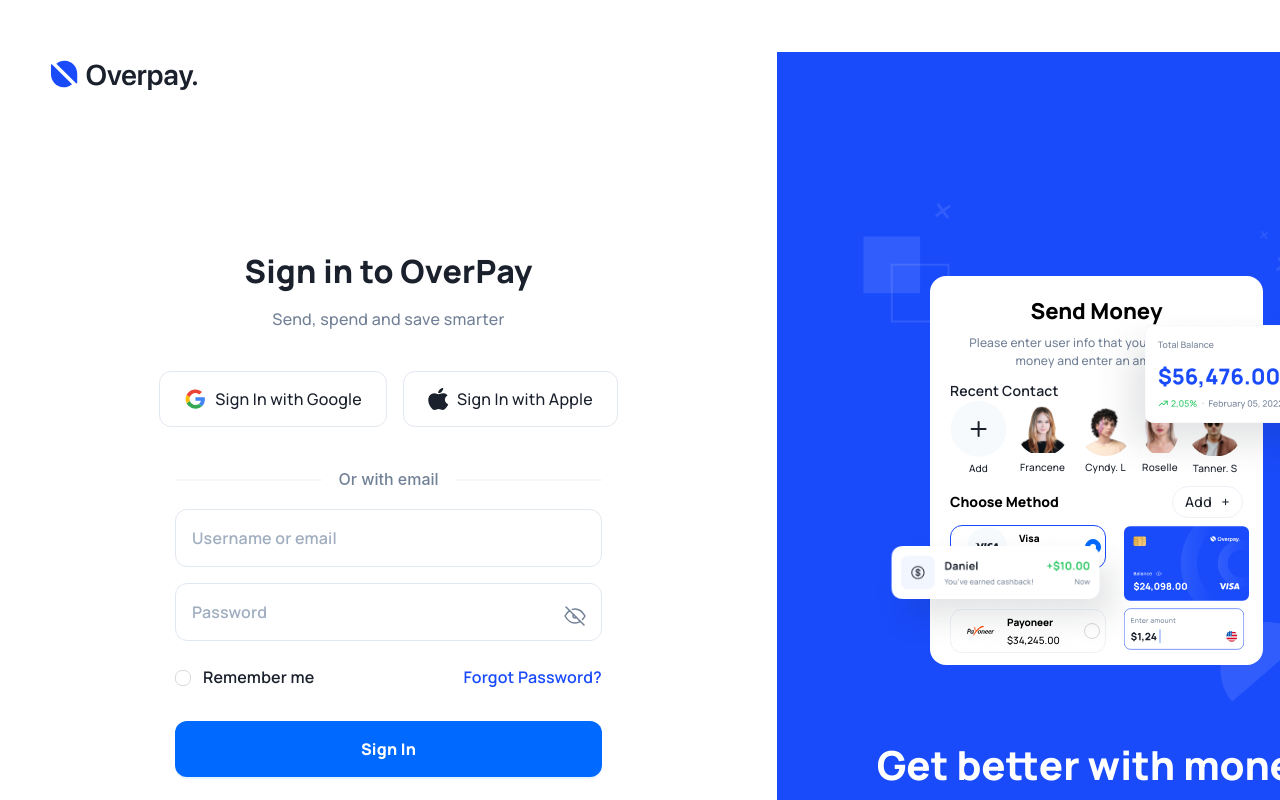
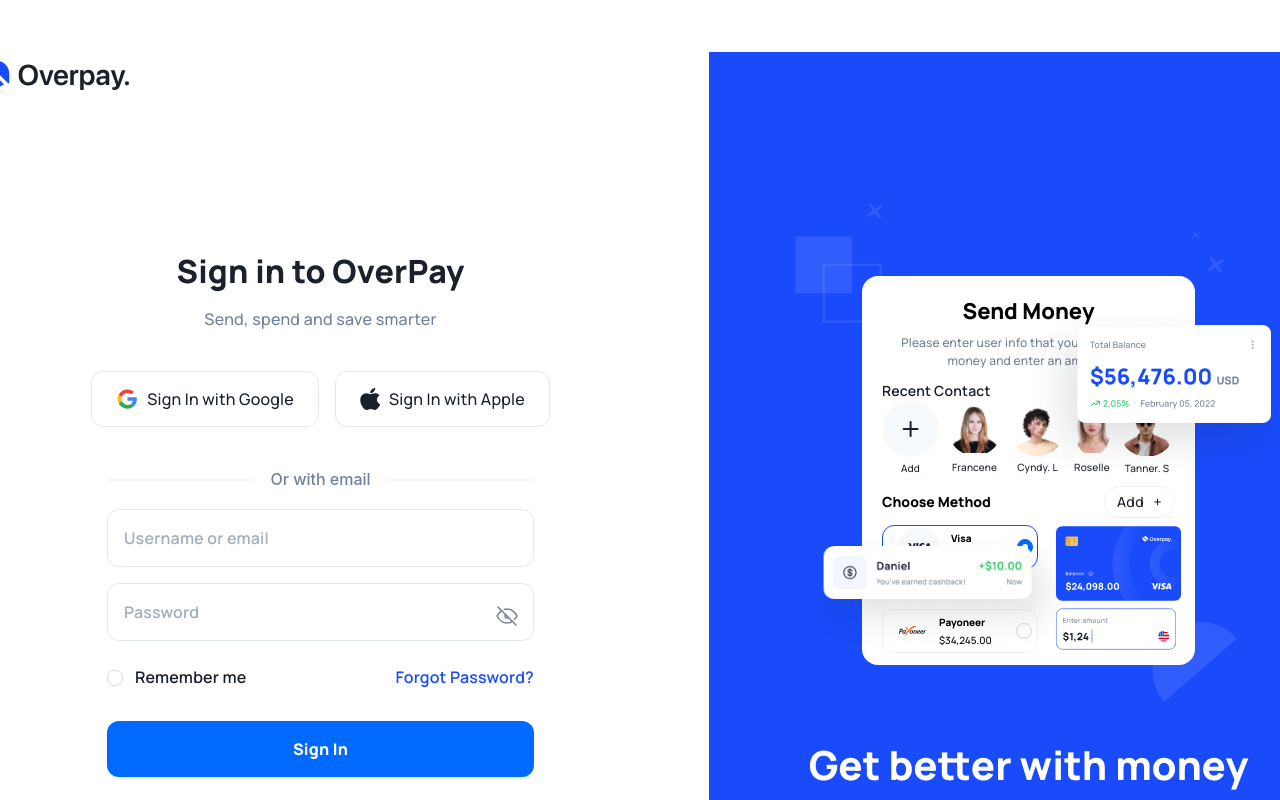
Before and after one commit to Akshay8122/react-component-practical, a React (Create React App) app: page / in a window 1280 px wide. Built offline with nearby package versions, Linux system fonts and the light colour scheme.

Commit message:
fix : add minor changes

```diff
--- a/src/App.scss
+++ b/src/App.scss
@@ -1,5 +1,7 @@
 .App {
-  width: 1440px;
+  display: flex;
+  justify-content: center;
+  width: 100%;
   margin: auto;
   height: 100vh;
 }
--- a/src/index.js
+++ b/src/index.js
@@ -1,5 +1,5 @@
 import React, { StrictMode } from "react";
-import ReactDOM, { createRoot } from "react-dom/client";
+import { createRoot } from "react-dom/client";
 import "./index.css";
 import App from "./App";
 
--- a/src/pages/SignIn.js
+++ b/src/pages/SignIn.js
@@ -1,6 +1,5 @@
 import React from "react";
-import { Divider, Radio } from "antd";
-import "./SignIn.scss";
+import { Divider } from "antd";
 import Header from "../components/Header/Header";
 import { ReactComponent as Google } from "../assets/images/google.svg";
 import { ReactComponent as Apple } from "../assets/images/apple.svg";
@@ -14,6 +13,7 @@ import BaseInput from "../components/Input/Input";
 import CheckboxCompo from "../components/Checkbox/Checkbox";
 import Footer from "../components/Footer/Footer";
 import Modal from "../components/Modal/Modal";
+import "./SignIn.scss";
 
 const SignIn = () => {
   return (
```
